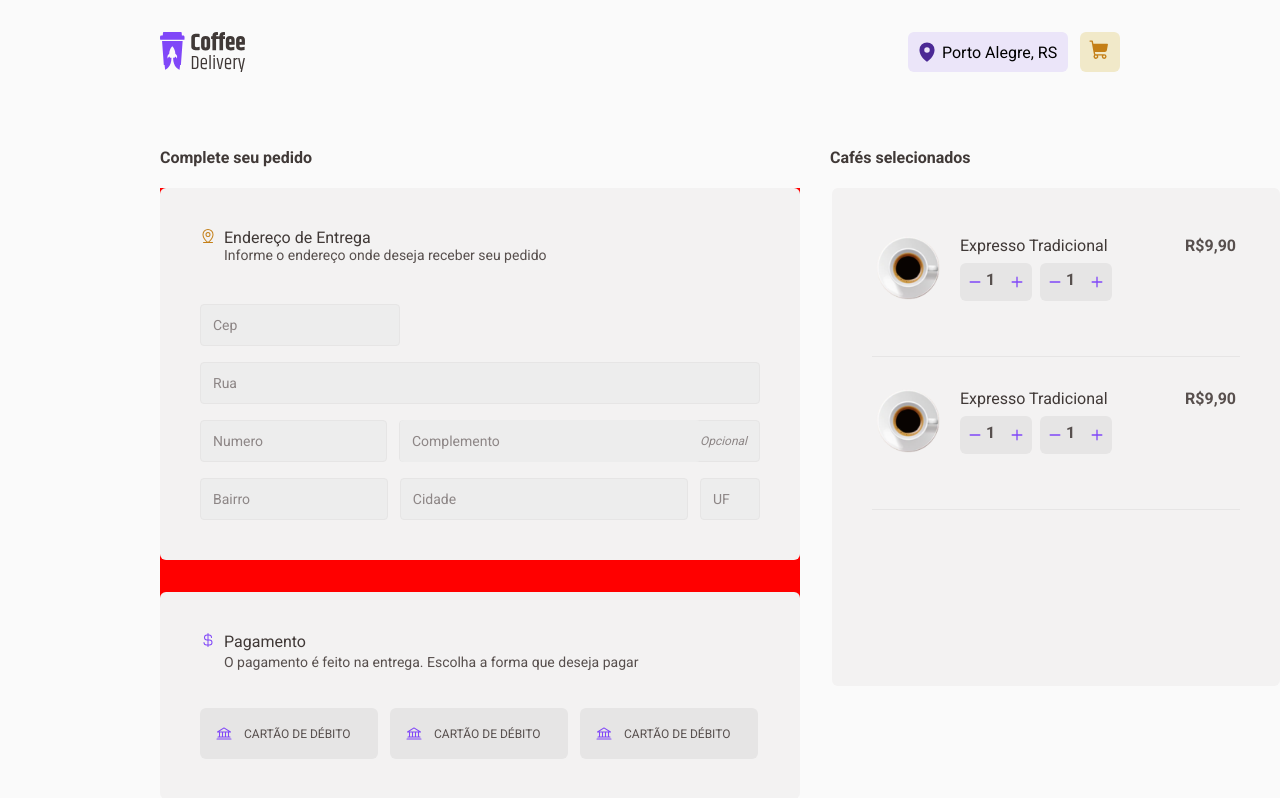
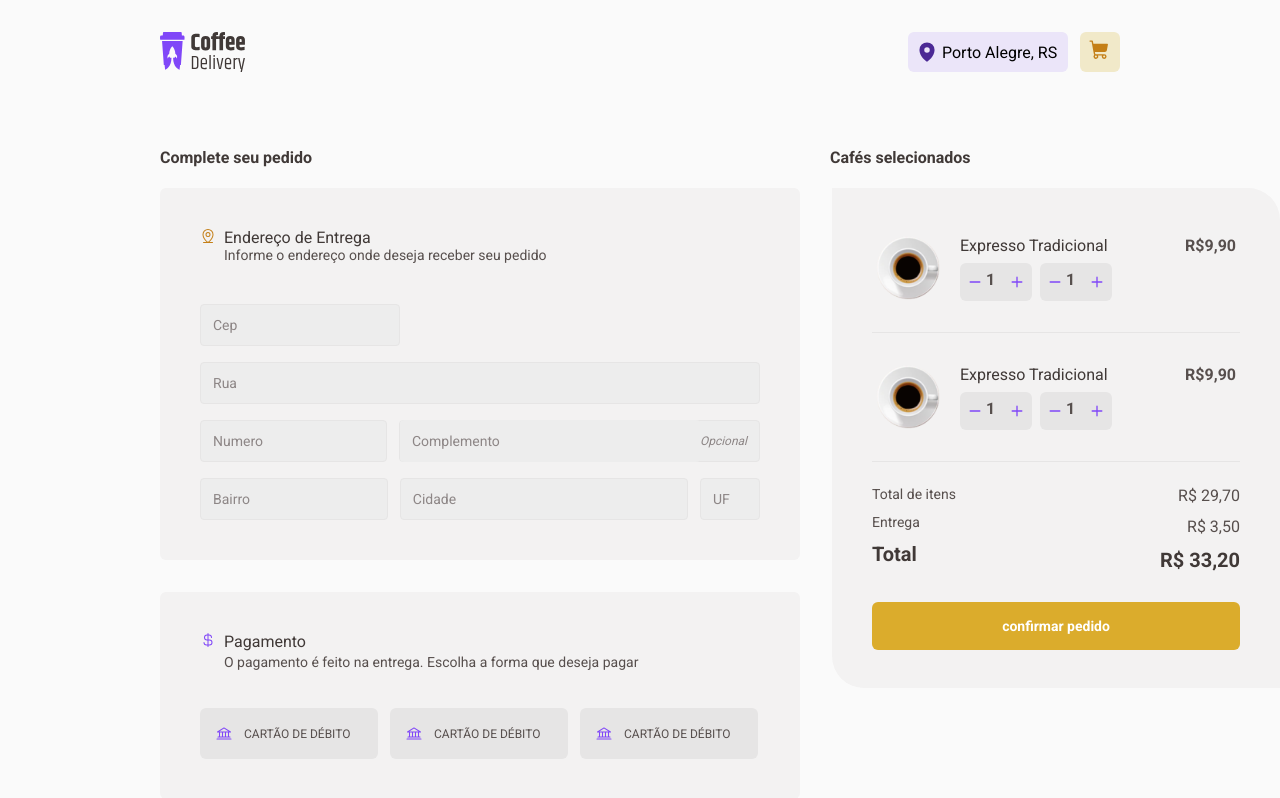
Before and after one commit to gustavobreack3257/coffe_delivery_react, a React (Vite) app: page /Payment in a window 1280 px wide. Shown: the top 798 px of the page. Built offline with nearby package versions, Linux system fonts and the light colour scheme.

Commit message:
Button and navigation component

```diff
--- /dev/null
+++ b/src/screens/Payment/components/Button/index.tsx
@@ -0,0 +1,14 @@
+import { NavLink } from 'react-router-dom'
+import * as S from './styles'
+
+export function Button() {
+  return (
+    <nav>
+      <S.ButtonContainer>
+        <NavLink to="/Payment/OrderStatus" title="Pedido finalizado">
+          <S.ButtonTitle>confirmar pedido</S.ButtonTitle>
+        </NavLink>
+      </S.ButtonContainer>
+    </nav>
+  )
+}
--- /dev/null
+++ b/src/screens/Payment/components/Button/styles.ts
@@ -0,0 +1,31 @@
+import styled, { css } from 'styled-components'
+
+export const ButtonContainer = styled.button`
+  height: 48px;
+  width: 100%;
+
+  display: flex;
+  justify-content: center;
+  align-items: center;
+  border: 0;
+  border-radius: 0.375rem;
+  background-color: ${(props) => props.theme.yellow};
+
+  &:hover {
+    background-color: ${(props) => props.theme['yellow-dark']};
+  }
+
+  a {
+    text-decoration: none;
+  }
+`
+
+export const ButtonTitle = styled.h4`
+  ${({ theme }) => css`
+    font-family: ${theme.FONT_FAMILY.ROBOTO};
+    font-weight: ${theme.FONT_WEIGHT.BOLD};
+    font-size: ${theme.FONT_SIZE.BUTTON_G}px;
+
+    color: ${theme.white};
+  `}
+`
--- a/src/screens/Payment/components/CoffeeCard/styles.ts
+++ b/src/screens/Payment/components/CoffeeCard/styles.ts
@@ -1,6 +1,6 @@
 import styled, { css } from 'styled-components'
 
-export const CoffeeCardContainer = styled.span`
+export const CoffeeCardContainer = styled.aside`
   height: 6.5rem;
 
   display: flex;
--- a/src/screens/Payment/index.tsx
+++ b/src/screens/Payment/index.tsx
@@ -1,3 +1,4 @@
+import { Button } from './components/Button'
 import { CoffeeCard } from './components/CoffeeCard'
 import { FormAddress } from './components/FormAddress'
 import { FormTitles } from './components/FormTitles'
@@ -22,6 +23,22 @@ export function Payment() {
 
           <CoffeeCard />
           <S.DesignLine />
+
+          <S.OrderSummaryContainer>
+            <S.TextContainer>
+              <S.Text>Total de itens</S.Text>
+              <S.Text>Entrega</S.Text>
+              <h3>Total</h3>
+            </S.TextContainer>
+
+            <S.ValueContainer>
+              <S.Value>R$ 29,70</S.Value>
+              <S.Value>R$ 3,50</S.Value>
+              <h3>R$ 33,20</h3>
+            </S.ValueContainer>
+          </S.OrderSummaryContainer>
+
+          <Button />
         </S.ConfirmationFormContainer>
       </S.FormsContainer>
     </S.PaymentContainer>
--- a/src/screens/Payment/styles.ts
+++ b/src/screens/Payment/styles.ts
@@ -1,5 +1,15 @@
-import styled from 'styled-components'
+import styled, { css } from 'styled-components'
 
+export const PaymentContainer = styled.div`
+  height: auto;
+  width: auto;
+
+  display: flex;
+  flex-direction: column;
+  flex: 1;
+  gap: 1rem;
+  padding: 2.5rem 10rem;
+`
 export const FormsContainer = styled.main`
   height: 37rem;
   width: 70rem;
@@ -16,35 +26,78 @@ export const PaymentMethodAndAddressFormsContainer = styled.div`
   display: flex;
   flex-direction: column;
   gap: 2rem;
+`
 
-  background-color: red;
-`
-export const BaseOrderForm = styled.aside`
+export const ConfirmationFormContainer = styled.aside`
+  height: 31.25rem;
+  width: 28rem;
+
   display: flex;
   flex-direction: column;
-  padding: 40px;
-  border-radius: 0.375rem;
+  padding: 2.5rem;
+  gap: 1.5rem;
+  border-top-right-radius: 2rem;
+  border-bottom-left-radius: 2rem;
 
   background-color: ${(props) => props.theme['base-card']};
 `
 
-export const ConfirmationFormContainer = styled(BaseOrderForm)`
-  height: 31.125rem;
-  width: 28rem;
+export const DesignLine = styled.div`
+  border-top: 1px solid ${(props) => props.theme['base-button']};
 `
 
-export const PaymentContainer = styled.div`
-  height: auto;
-  width: auto;
+export const OrderSummaryContainer = styled.div`
+  height: 5.75rem;
+  width: 100%;
+
+  display: grid;
+  grid-template-columns: 6rem 5.0625rem;
+  justify-content: space-between;
+
+  h3 {
+    ${({ theme }) => css`
+      font-family: ${theme.FONT_FAMILY.ROBOTO};
+      font-weight: ${theme.FONT_WEIGHT.BOLD};
+      font-size: ${theme.FONT_SIZE.TEXT_L}px;
+
+      color: ${theme['base-subtitle']};
+    `}
+  }
+`
+export const TextContainer = styled.div`
+  height: 5.75rem;
+  width: 100%;
 
   display: flex;
   flex-direction: column;
-  flex: 1;
-  gap: 1rem;
-  padding: 2.5rem 10rem;
+  gap: 0.75rem;
+`
+export const ValueContainer = styled.div`
+  height: 5.75rem;
+  width: 100%;
+
+  display: flex;
+  flex-direction: column;
+  align-items: flex-end;
+  gap: 0.75rem;
 `
 
-export const DesignLine = styled.div`
-  margin: 1.5rem 0;
-  border-top: 1px solid ${(props) => props.theme['base-button']};
+export const Text = styled.p`
+  ${({ theme }) => css`
+    font-family: ${theme.FONT_FAMILY.ROBOTO};
+    font-weight: ${theme.FONT_WEIGHT.REGULAR};
+    font-size: ${theme.FONT_SIZE.TEXT_S}px;
+
+    color: ${theme['base-text']};
+  `}
 `
+
+export const Value = styled.p`
+  ${({ theme }) => css`
+    font-family: ${theme.FONT_FAMILY.ROBOTO};
+    font-weight: ${theme.FONT_WEIGHT.REGULAR};
+    font-size: ${theme.FONT_SIZE.TEXT_M}px;
+
+    color: ${theme['base-text']};
+  `}
+`
```
